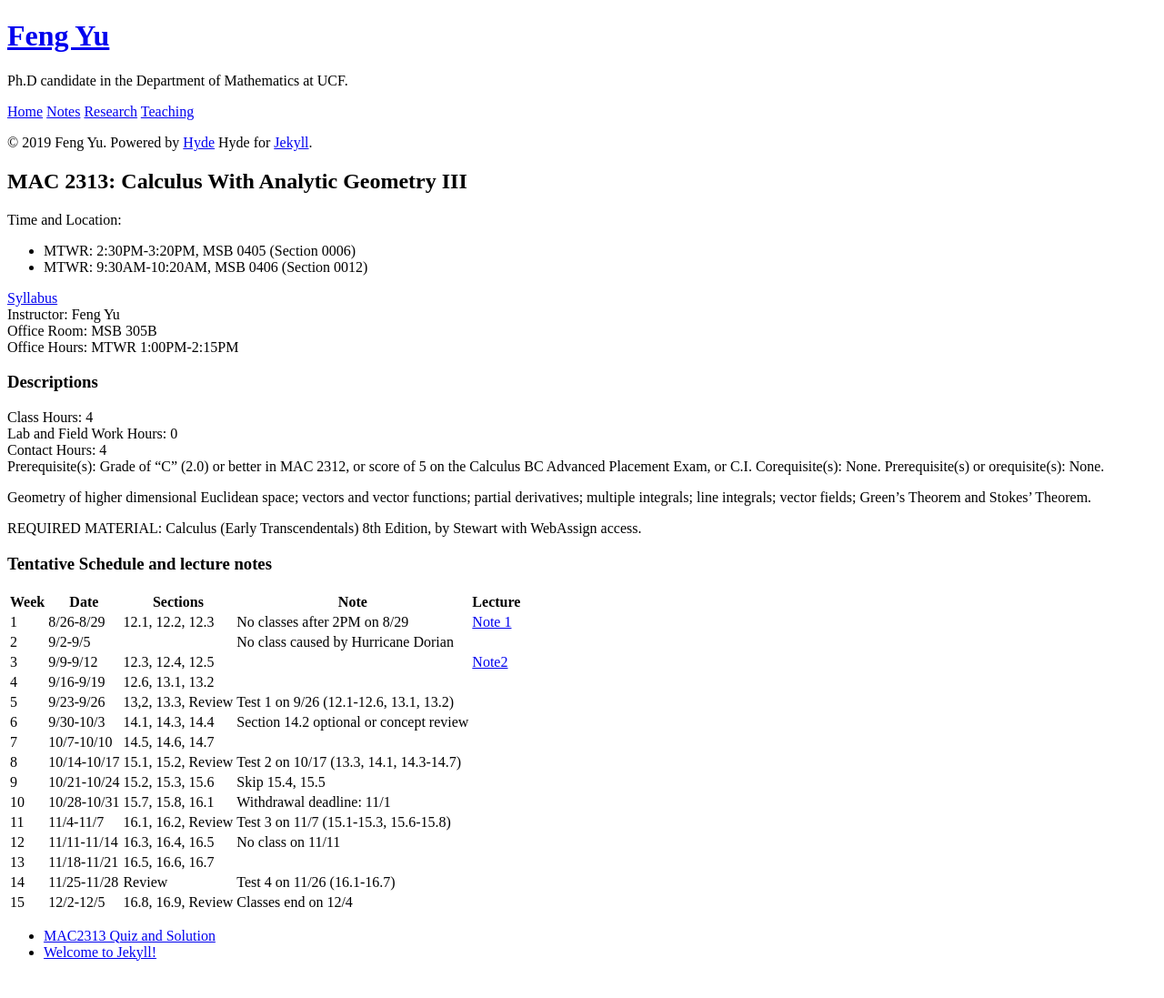
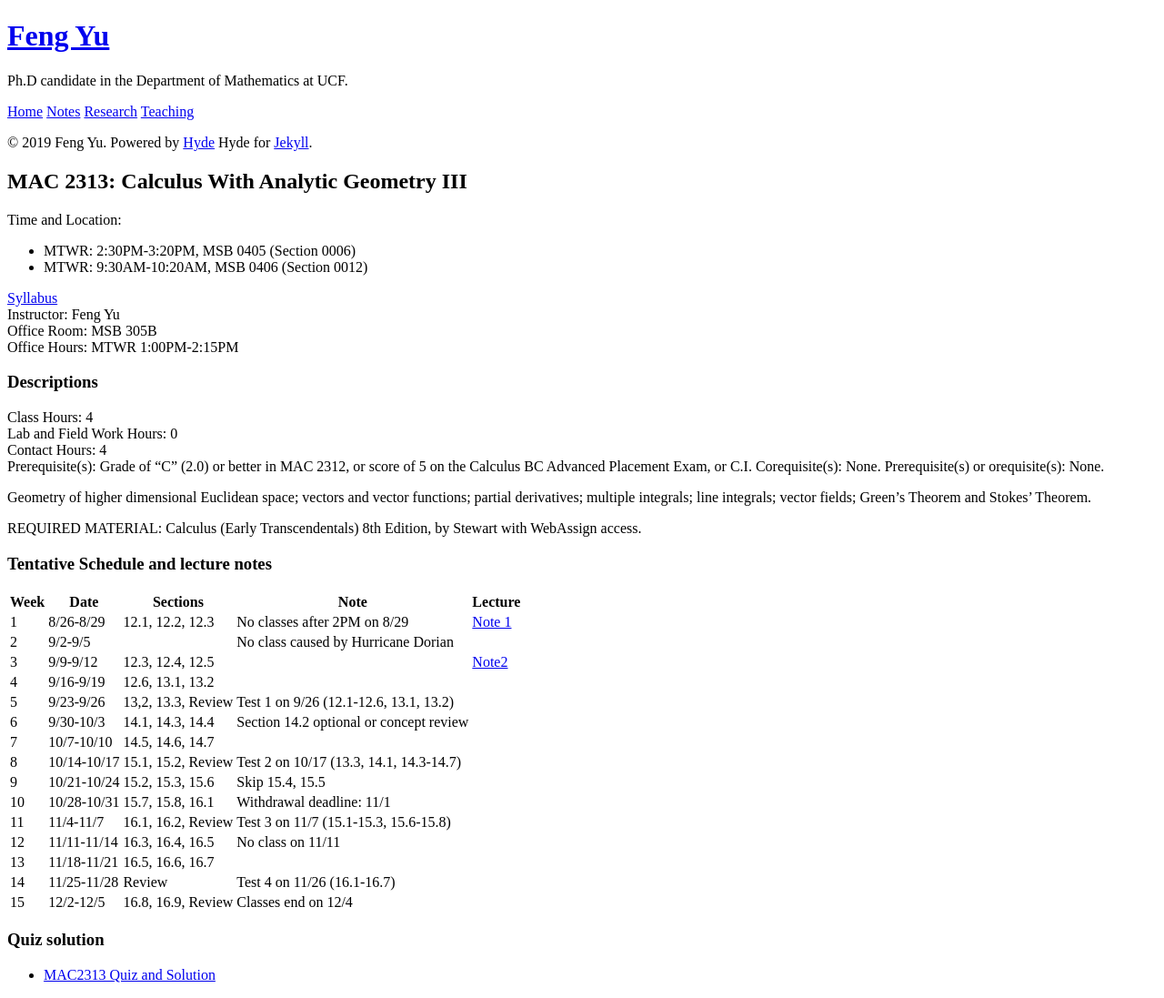
Before and after one commit to alexfengg/fengyu93.github.io, a Jekyll site: the page built from MAC2313.md, in a window 1280 px wide. Shown: the whole page at 91% size. Built offline with Jekyll 4.4.1, drawn with Linux system fonts in a browser that asks for light colours; our own code applies the rules of GitHub Pages for plain Markdown files; before the commit the page ends 1072 px from its top, so only the background shows below that.

Commit message:
update on 9/16

```diff
--- a/MAC2313.md
+++ b/MAC2313.md
@@ -42,6 +42,7 @@ REQUIRED MATERIAL:  Calculus (Early Transcendentals) 8th Edition, by Stewart wit
 | 14   | 11/25-11/28 | Review             | Test 4 on 11/26 (16.1-16.7)             |                                           |
 | 15   | 12/2-12/5   | 16.8, 16.9, Review | Classes end on 12/4                     |                                           |
 
+### Quiz solution
 <ul>
   {% for post in site.posts %}
     <li>
--- a/_config.yml
+++ b/_config.yml
@@ -20,7 +20,7 @@ description: >- # this means to ignore newlines until "baseurl:"
   Department of Mathematics
   at UCF.
 baseurl: "/"  # the subpath of your site, e.g. /blog
-url: "" # the base hostname & protocol for your site, e.g. http://example.com
+url: "/" # the base hostname & protocol for your site, e.g. http://example.com
 twitter_username:
 github_username:  fengyu93
 
--- a/_layouts/default.html
+++ b/_layouts/default.html
@@ -12,4 +12,6 @@
     </div>
 
   </body>
+  <script type="text/javascript" src="http://cdn.mathjax.org/mathjax/latest/MathJax.js?config=TeX-AMS-MML_HTMLorMML"></script>
+
 </html>
```
Also changed, not shown: _drafts/2019-02-09-welcome-to-jekyll.markdown (renamed from _posts/2019-02-09-welcome-to-jekyll.markdown), 5 other files.
